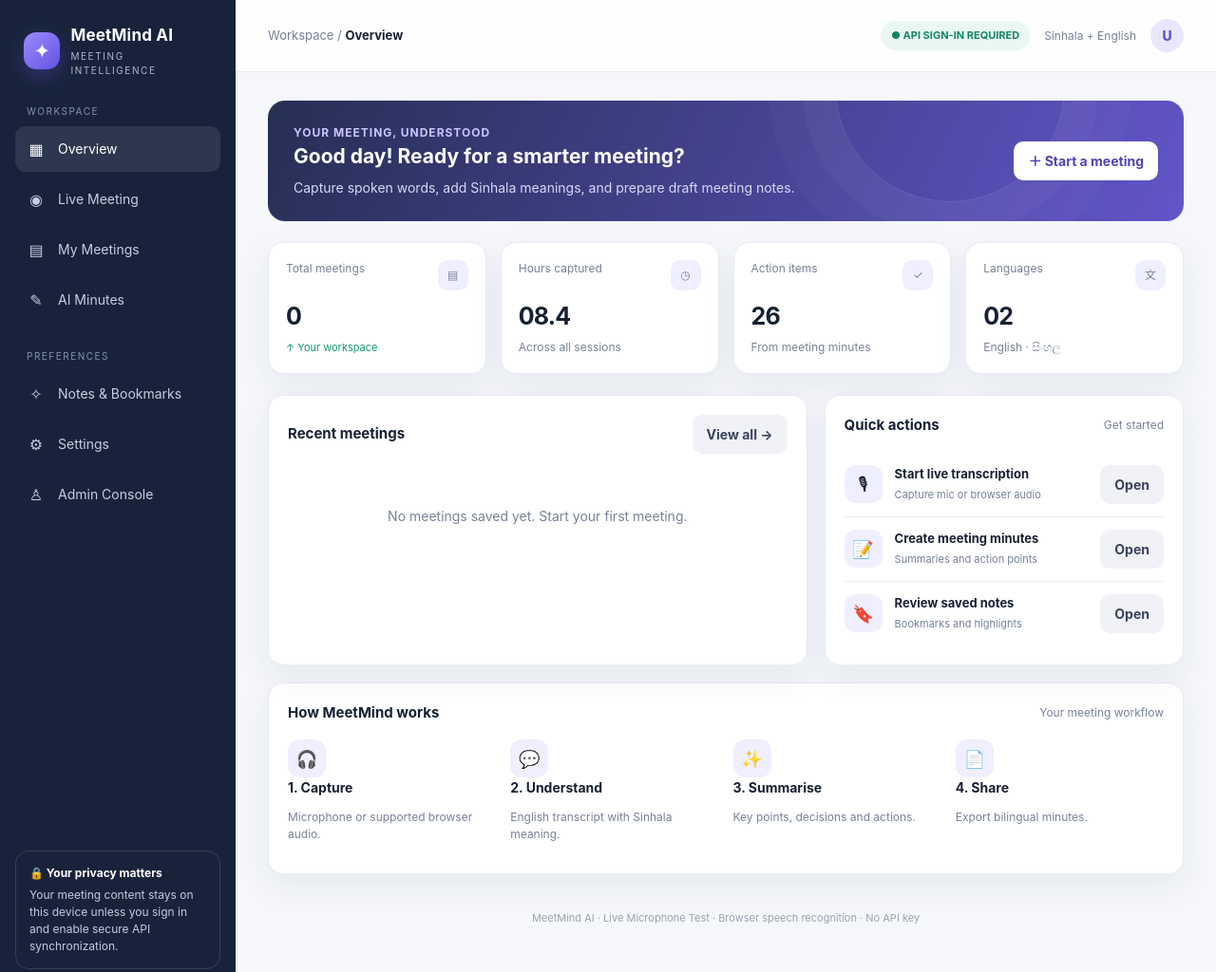
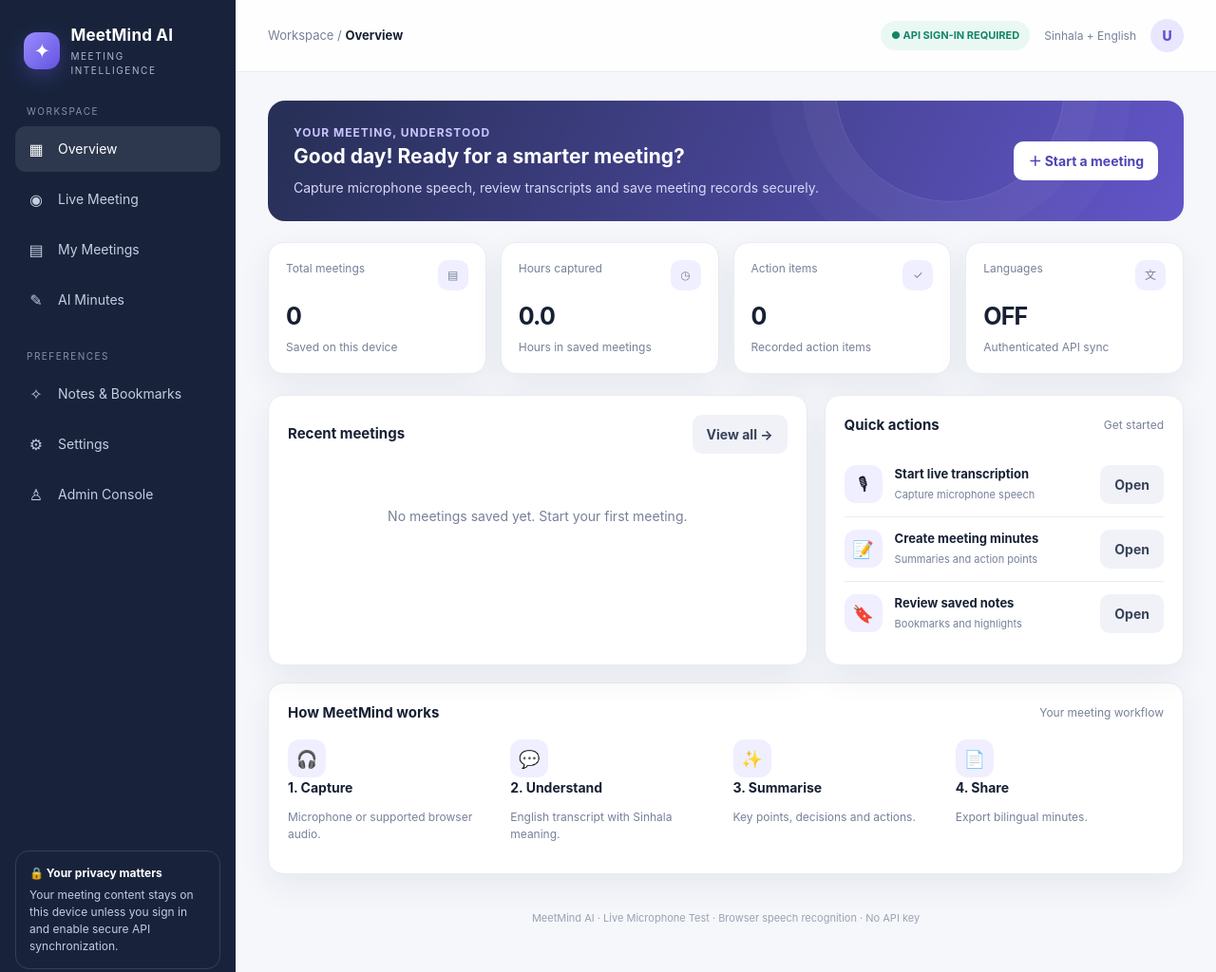
Before and after one commit to sparkles-systems-solutions/meetmind-ai-live-test, a plain HTML site: page index.html in a window 1280 px wide. Shown: the top 1024 px of the page at 95% size. Drawn offline with Linux system fonts and the light colour scheme.

Commit message:
Replace sample dashboard metrics with live local workspace counts

```diff
--- a/index.html
+++ b/index.html
@@ -33,17 +33,17 @@
  <header class="topbar"><div style="display:flex;align-items:center;gap:12px"><button class="btn secondary mobilemenu" id="menuBtn">☰</button><div class="crumb">Workspace / <b id="crumb">Overview</b></div></div><div class="topright"><span class="pill" id="apiTopStatus">● API SIGN-IN REQUIRED</span><span class="muted small">Sinhala + English</span><div class="avatar">U</div></div></header>
  <div class="content">
   <section class="page active" id="overview">
-   <div class="welcome"><div><div class="small" style="color:#c8c5ff;font-weight:700;letter-spacing:1px">YOUR MEETING, UNDERSTOOD</div><h2>Good day! Ready for a smarter meeting?</h2><p>Capture spoken words, add Sinhala meanings, and prepare draft meeting notes.</p></div><button class="btn" onclick="showPage('live')">＋ Start a meeting</button></div>
+   <div class="welcome"><div><div class="small" style="color:#c8c5ff;font-weight:700;letter-spacing:1px">YOUR MEETING, UNDERSTOOD</div><h2>Good day! Ready for a smarter meeting?</h2><p>Capture microphone speech, review transcripts and save meeting records securely.</p></div><button class="btn" onclick="showPage('live')">＋ Start a meeting</button></div>
    <div class="cards">
-    <div class="stat"><div class="stathead">Total meetings <span class="staticon">▤</span></div><strong id="statMeetings">12</strong><span class="trend">↑ Your workspace</span></div>
-    <div class="stat"><div class="stathead">Hours captured <span class="staticon">◷</span></div><strong>08.4</strong><span class="muted small">Across all sessions</span></div>
-    <div class="stat"><div class="stathead">Action items <span class="staticon">✓</span></div><strong>26</strong><span class="muted small">From meeting minutes</span></div>
-    <div class="stat"><div class="stathead">Languages <span class="staticon">文</span></div><strong>02</strong><span class="muted small">English · සිංහල</span></div>
+    <div class="stat"><div class="stathead">Total meetings <span class="staticon">▤</span></div><strong id="statMeetings">12</strong><span class="muted small">Saved on this device</span></div>
+    <div class="stat"><div class="stathead">Hours captured <span class="staticon">◷</span></div><strong id="statHours">0.0</strong><span class="muted small">Hours in saved meetings</span></div>
+    <div class="stat"><div class="stathead">Action items <span class="staticon">✓</span></div><strong id="statActions">0</strong><span class="muted small">Recorded action items</span></div>
+    <div class="stat"><div class="stathead">Languages <span class="staticon">文</span></div><strong id="statApi">OFF</strong><span class="muted small">Authenticated API sync</span></div>
    </div>
    <div class="grid2">
     <div class="panel"><div class="panelhead"><h3>Recent meetings</h3><button class="btn secondary" onclick="showPage('meetings')">View all →</button></div><div id="recentList"></div></div>
     <div class="panel"><div class="panelhead"><h3>Quick actions</h3><span class="muted small">Get started</span></div>
-     <div class="meetingrow"><div class="meetingicon">🎙</div><div class="meetinginfo"><b>Start live transcription</b><span>Capture mic or browser audio</span></div><button class="btn secondary" onclick="showPage('live')">Open</button></div>
+     <div class="meetingrow"><div class="meetingicon">🎙</div><div class="meetinginfo"><b>Start live transcription</b><span>Capture microphone speech</span></div><button class="btn secondary" onclick="showPage('live')">Open</button></div>
      <div class="meetingrow"><div class="meetingicon">📝</div><div class="meetinginfo"><b>Create meeting minutes</b><span>Summaries and action points</span></div><button class="btn secondary" onclick="showPage('minutes')">Open</button></div>
      <div class="meetingrow"><div class="meetingicon">🔖</div><div class="meetinginfo"><b>Review saved notes</b><span>Bookmarks and highlights</span></div><button class="btn secondary" onclick="showPage('notes')">Open</button></div>
     </div>
@@ -68,7 +68,7 @@
       <div class="wave" id="wave"></div>
      </div>
      <div class="panel"><div class="panelhead"><h3>Live transcript</h3><span class="livebadge" id="liveBadge" style="color:#9ba3b3">NOT RECORDING</span></div><div class="transcript" id="transcript">
-      <div class="empty"><div class="big">🎧</div><b>Your transcript will appear here</b><p class="small">Choose Live microphone to start a real browser speech-recognition session.</p></div>
+      <div class="empty"><div class="big">🎧</div><b>Your transcript will appear here</b><p class="small">Microphone speech recognition is provided by your browser. API synchronization is available after sign-in.</p></div>
      </div></div>
 
 <div class="panel" id="folderStoragePanel">
@@ -304,7 +304,16 @@ function renderMeetings(){
  body.innerHTML=rows.length?rows.map((m,i)=>'<tr><td><b>'+esc(m.title)+'</b></td><td>'+esc(m.date||'—')+'</td><td>'+esc(m.duration||'—')+'</td><td><span class="tag">'+esc(m.status||'Completed')+'</span></td><td><button class="btn secondary" data-open-meeting="'+esc(m.id)+'">Open</button></td></tr>').join(''):'<tr><td colspan="5" class="empty">No saved meetings found.</td></tr>';
  body.querySelectorAll('[data-open-meeting]').forEach(b=>b.addEventListener('click',()=>openMeeting(b.dataset.openMeeting)));
 }
+function updateDashboardStats(){
+ const total=Array.isArray(meetings)?meetings.length:0;
+ const hours=(meetings||[]).reduce((sum,m)=>{const p=String(m.duration||'').split(':').map(Number);return sum+(p.length===2?(p[0]*60+p[1])/60:p.length===3?p[0]+p[1]/60+p[2]/3600:0)},0);
+ const actions=(meetings||[]).reduce((n,m)=>n+(Array.isArray(m.actionItems)?m.actionItems.length:0),0);
+ if(el('statMeetings'))el('statMeetings').textContent=String(total);
+ if(el('statHours'))el('statHours').textContent=hours.toFixed(1);
+ if(el('statActions'))el('statActions').textContent=String(actions);
+}
 function renderRecent(){
+ updateDashboardStats();
  const box=el('recentList');if(!box)return;
  box.innerHTML=meetings.slice(0,3).map(m=>'<div class="meetingrow"><div class="meetingicon">📋</div><div class="meetinginfo"><b>'+esc(m.title)+'</b><span>'+esc(m.date)+' · '+esc(m.duration)+'</span></div><span class="tag">'+esc(m.status)+'</span></div>').join('')||'<div class="empty">No meetings saved yet. Start your first meeting.</div>';
  if(el('statMeetings'))el('statMeetings').textContent=String(meetings.length);
```
